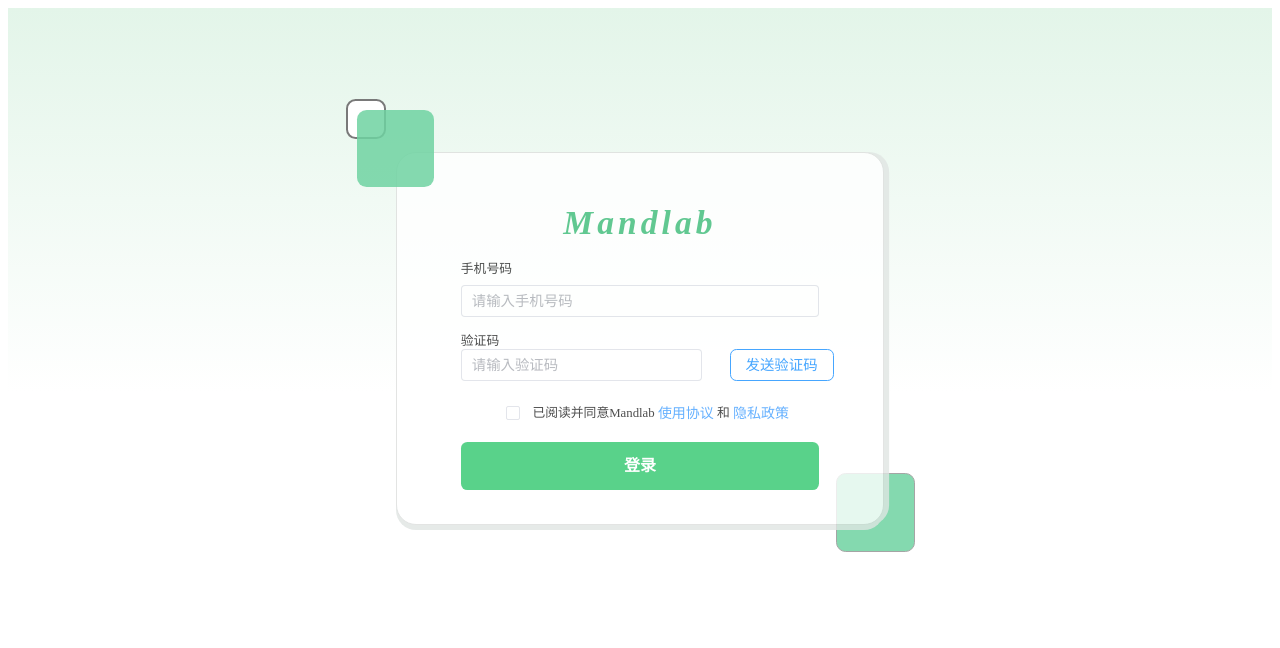
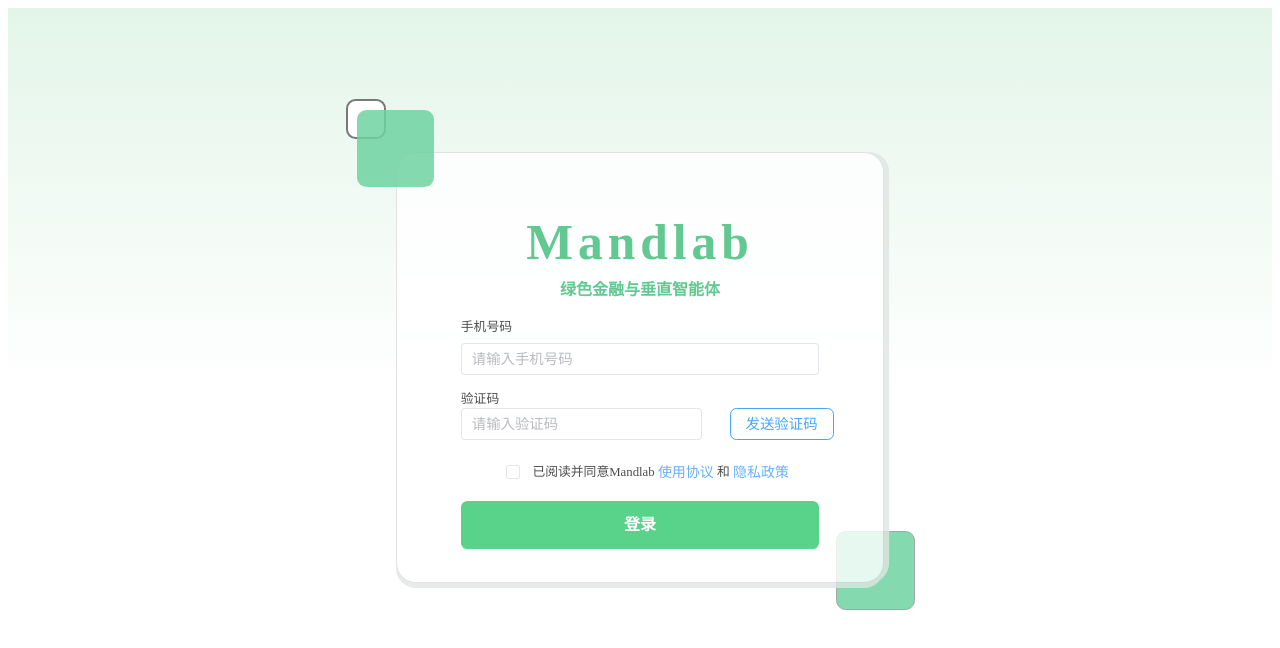
Before and after one commit to yino/mandlab-web, a Vue app: page /web/login in a window 1280 px wide. Shown: the top 648 px of the page. Built offline with nearby package versions, Linux system fonts and the light colour scheme; no server answers.

Commit message:
增加修改字体

```diff
--- a/src/pages/Login.vue
+++ b/src/pages/Login.vue
@@ -10,6 +10,7 @@
         <div class="login-box">
           <div>
             <h1 class="login-title">Mandlab</h1>
+			   <div class="login-title2">绿色金融与垂直智能体</div>
             <el-form>
               <el-form-item class="inviteCode-form" v-if="registerOk">
                 <label class="input-label">邀请码</label>
@@ -214,8 +215,6 @@
     return;
   }
   try {
-    //跳转测试
-    // window.location.href="http://localhost:3000/?token=123456"
     const resp = await login({
       phone: phone.value,
       verification_code: captcha.value,
@@ -225,7 +224,9 @@
     console.log("resp", resp);
     // TODO：处理登录成功后的跳转等
     const chatUrl = import.meta.env.VITE_VUE_APP_CHAT_URL;
-    window.location.href = `${chatUrl}?token=${resp.data.access_token}`;
+	//跳转测试
+	 window.location.href = `http://localhost:3000/?token=${resp.data.access_token}`;
+    // window.location.href = `${chatUrl}?token=${resp.data.access_token}`;
   } catch (err: any) {
     loginErrorRespValidate(err?.response?.data?.code, err?.response?.data?.msg);
   }
@@ -373,11 +374,20 @@
 /* login form */
 .login-title {
   color: #3dbc79;
-  font-size: 2.1rem;
-  font-style: italic;
+  font-size: 3.1rem;
+
   font-weight: bolder;
   text-align: center;
-  letter-spacing: 0.12em;
+  letter-spacing: 0.1em;
+  margin-bottom: 0.3rem;
+}
+.login-title2 {
+  color: #3dbc79;
+  font-size: 1rem;
+
+  font-weight: bolder;
+  text-align: center;
+
   margin-bottom: 0.7rem;
 }
 .input-label {
```
